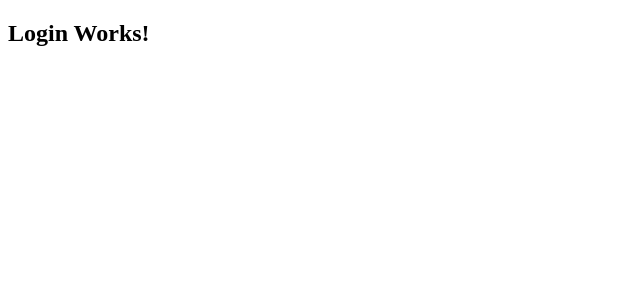
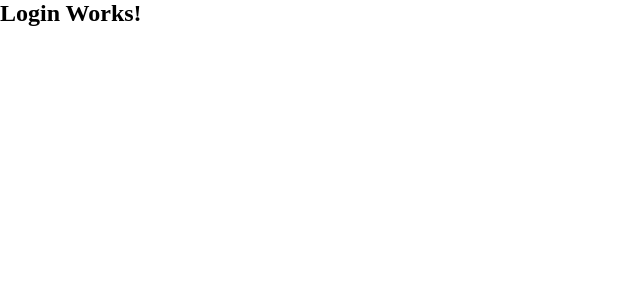
Before and after one commit to LucasTody3535/market-sales-dashboard, a Vue app: page /login in a window 1280 px wide. Shown: the top 300 px of the page, without its empty margins (0-640 px from the left). Built offline with nearby package versions, Linux system fonts and the light colour scheme.

Commit message:
Update App.vue

```diff
--- a/src/App.vue
+++ b/src/App.vue
@@ -1,11 +1,24 @@
-<script setup>
-import { useRouter } from "vue-router";
-
-let ROUTER = useRouter();
-</script>
+<script setup></script>
 
 <template>
   <router-view></router-view>
 </template>
 
-<style></style>
+<style>
+body {
+  height: 100vh;
+  width: 100%;
+  margin: 0;
+  padding: 0;
+}
+
+body * {
+  margin: 0;
+  padding: 0;
+}
+
+#app {
+  height: 100%;
+  width: 100%;
+}
+</style>
```
